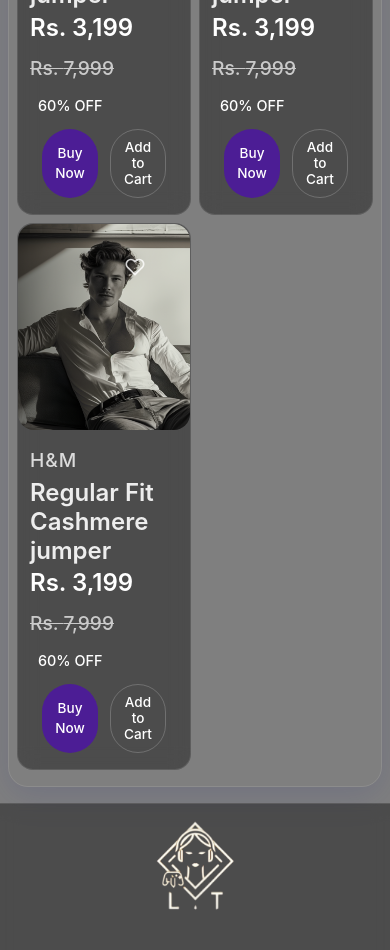
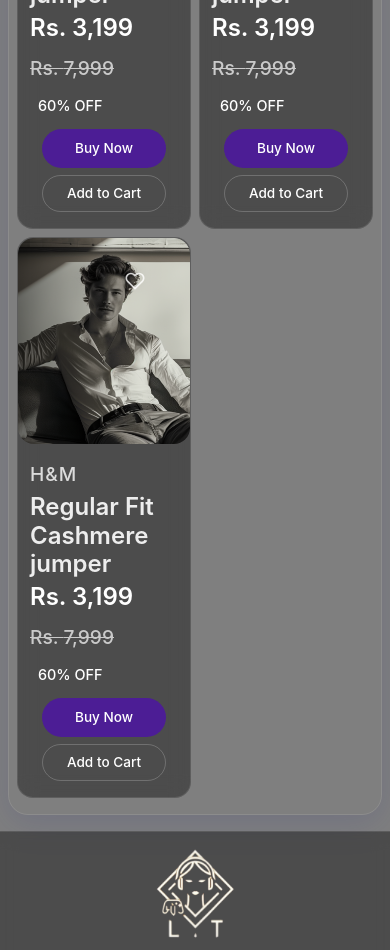
Before and after one commit to luxuryintaste-LIT/lit-ecommerce-backend, a React (Vite) app: page / in a window 390 px wide. Shown: the part 1320-2270 px from the top of the page. Built offline with nearby package versions, Linux system fonts and the light colour scheme.

Commit message:
fixed in mobile devices

```diff
--- a/src/styles/ProductCard.css
+++ b/src/styles/ProductCard.css
@@ -149,6 +149,9 @@
 
   .button-container {
     padding: 0 0.75rem;
+    display: flex;
+    flex-direction: column;
+    gap: 0.5rem;
   }
 
   .buy-now,
@@ -157,6 +160,7 @@
     border-radius: 50px;
     font-weight: 500;
     font-size: 0.9rem;
+    width: 100%;
   }
 
   .buy-now {
@@ -202,6 +206,10 @@
     border-radius: 16px;
   }
 
+  .button-container {
+    gap: 0.4rem;
+  }
+
   .buy-now,
   .add-to-cart {
     padding: 0.6rem 0.8rem;
```
